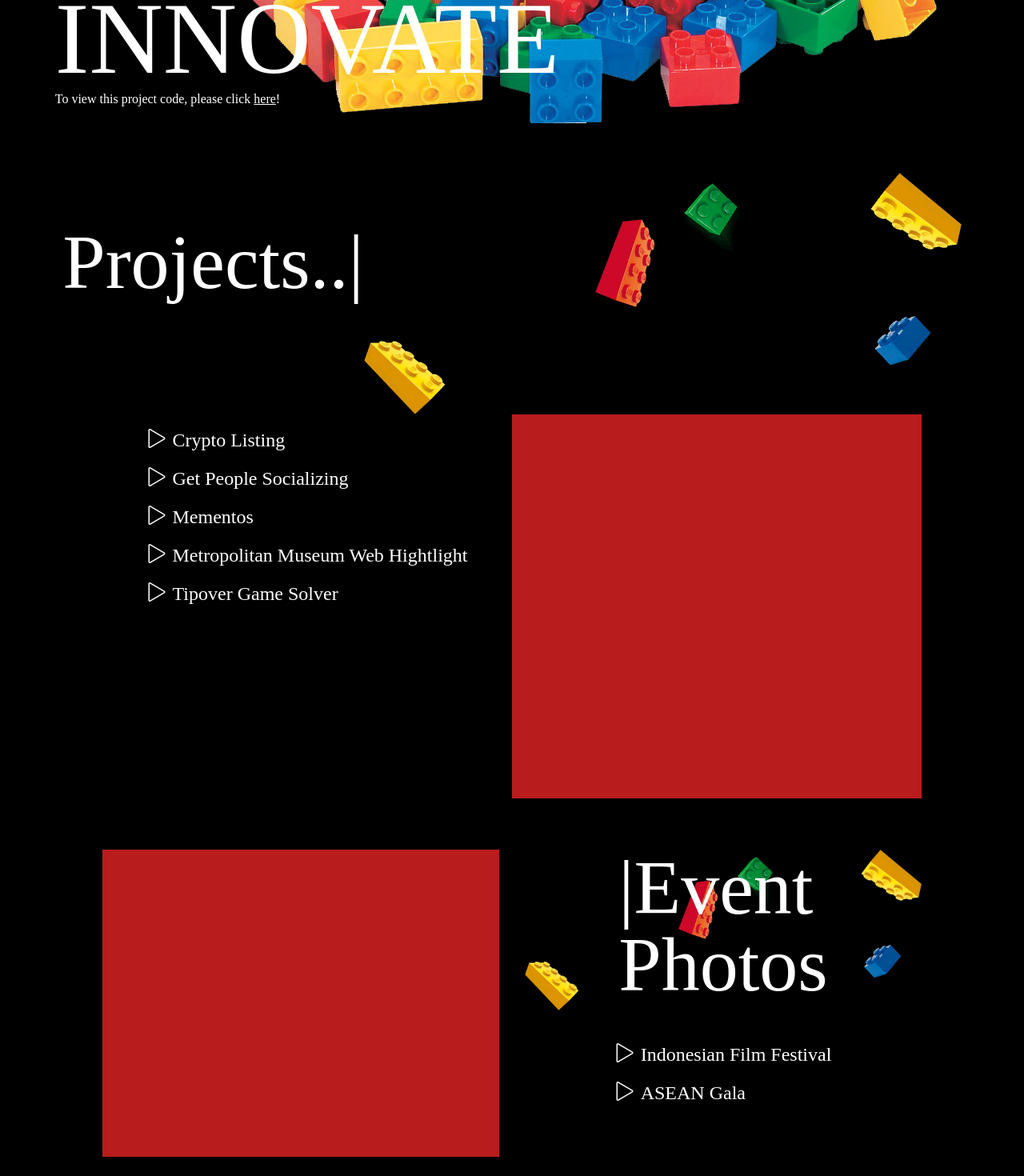
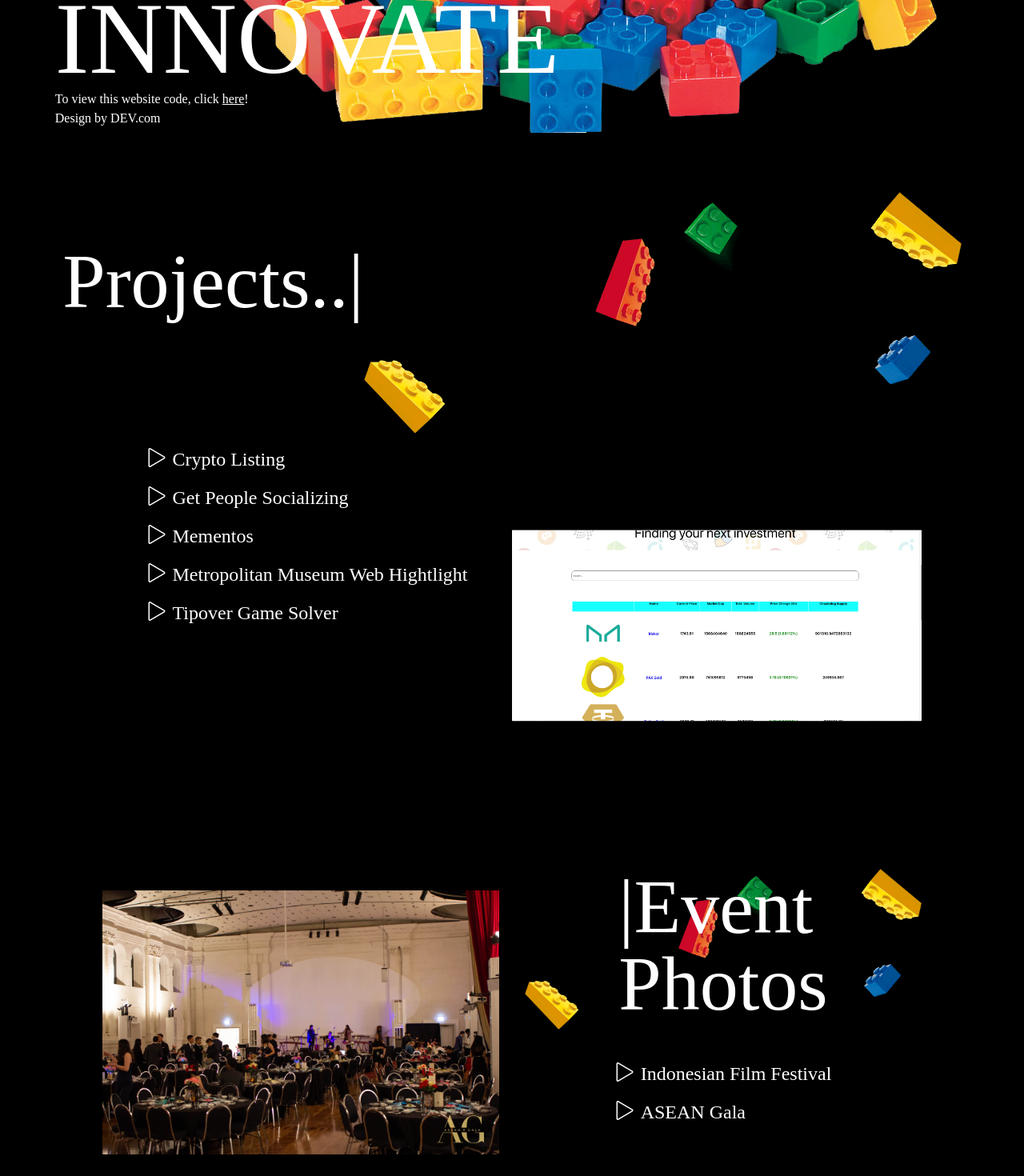
Before and after one commit to jansk32/simpleResume, a React (Create React App) app in the folder resume/: page / in a window 1280 px wide. Shown: the part 660-2130 px from the top of the page at 80% size. Built offline with nearby package versions, Linux system fonts and the light colour scheme.

Commit message:
photos and photography page fixes

```diff
--- a/resume/src/Pages/Home.js
+++ b/resume/src/Pages/Home.js
@@ -1,10 +1,19 @@
-import React from 'react';
+import React, {useState} from 'react';
 import './style/Home.css';
 import Layout from '../Layouts/Layout.js'
 import fallBricks from "../assets/falling_bricks.png"
 import IconTriangle from '../assets/triangle.js';
 
+// import portfolio
+import crypto from "../assets/portfolio/crypto.png";
+import metro from "../assets/portfolio/metropolitan.png";
+import mementos from "../assets/portfolio/mementos.jpeg";
+import gps from "../assets/portfolio/gps.jpeg";
+import tipover from "../assets/portfolio/tipover.png";
+import eventPhoto from "../assets/photos/IMG_8843.jpg";
+
 function Home() {
+    const [portfolioPhoto, setPhoto] = useState(crypto);
 return (
     <Layout>
     <div className="center bg-black pb-16">
@@ -15,7 +24,8 @@ return (
                 <p className='text-9xl'>BUILD</p>
                 <p className='text-9xl'>DEVELOP</p>
                 <p className='text-9xl'>INNOVATE</p>
-                <p>To view this project code, please click <a className="underline" href="https://github.com/jansk32/simpleResume">here</a>!</p>
+                <p>To view this website code, click <a className="underline" href="https://github.com/jansk32/simpleResume">here</a>!</p>
+                <p>Design by DEV.com</p>
                 </div>
             </div>
         </div>
@@ -27,30 +37,30 @@ return (
             <div className="projects text-white text-2xl flex flex-col lg:flex-row justify-items-center">
                 <div className=' flex-1 center'>
                     <ul>
-                        <li className="flex flex-row my-4" onMouseOver={() => console.log("Hello")}>
+                        <li className="flex flex-row my-4" onMouseOver={() => setPhoto(crypto)}>
                             <IconTriangle className="mr-2 rotate-90 mt-0.5"/>
                             <a href='https://github.com/jansk32/CryptoTaskPage' target="_blank">Crypto Listing</a>
                         </li>
-                        <li className="flex flex-row my-4" onMouseOver={() => console.log("Hello")}>
+                        <li className="flex flex-row my-4" onMouseOver={() => setPhoto(gps)}>
                             <IconTriangle className="mr-2 rotate-90 mt-0.5"/>
                             <a href='https://github.com/StaticDDQ/Go-Blox-GPS' target="_blank">Get People Socializing</a>
                         </li>
-                        <li className="flex flex-row my-4" onMouseOver={() => console.log("Hello")}>
+                        <li className="flex flex-row my-4" onMouseOver={() => setPhoto(mementos)}>
                             <IconTriangle className="mr-2 rotate-90 mt-0.5"/>
                             <a href='https://github.com/jansk32/mementos' target="_blank">Mementos</a>
                         </li>
-                        <li className="flex flex-row my-4" onMouseOver={() => console.log("Hello")}>
+                        <li className="flex flex-row my-4" onMouseOver={() => setPhoto(metro)}>
                             <IconTriangle className="mr-2 rotate-90 mt-0.5"/>
                             <a href='https://github.com/jansk32/MetropolitanView' target="_blank">Metropolitan Museum Web Hightlight </a>
                         </li>
-                        <li className="flex flex-row my-4" onMouseOver={() => console.log("Hello")}>
+                        <li className="flex flex-row my-4" onMouseOver={() => setPhoto(tipover)}>
                             <IconTriangle className="mr-2 rotate-90 mt-0.5"/>
                             <a href="https://github.com/jansk32/TipOverGame" target="_blank">Tipover Game Solver</a>
                         </li>
                     </ul>
                 </div>
-                <div className='flex-1 bg-red-700 h-full w-96 relative'>
-                    {/* <img className="object-none" src={test} alt="portofolio"/> */}
+                <div className='flex-1 h-full w-96 relative flex justify-center items-center'>
+                    <img className="object-contain h-full" src={portfolioPhoto} alt="portofolio"/>
                 </div>
             </div>
             <div className="projects text-white text-2xl flex flex-col lg:flex-row-reverse  justify-items-center h-96 mt-16">
@@ -71,8 +81,8 @@ return (
                         </ul>
                     </div>
                 </div>
-                <div className='projects-display flex-1 bg-red-700 h-full w-96'>
-                    {/* <img className="object-none" src={test} alt="portofolio"/> */}
+                <div className='projects-display flex-1 h-full w-96 relative flex justify-center items-center'>
+                    <img className="object-contain h-full" src={eventPhoto} alt="portofolio"/>
                 </div>
             </div>
         </div>
--- a/resume/src/Pages/Photography.js
+++ b/resume/src/Pages/Photography.js
@@ -40,7 +40,7 @@ function Photography(){
         <Layout>
             <div className="bg-black text-white">
                 <div className="photography-banner bg-contain bg-no-repeat bg-center center py-16">
-                    <p className="text-2xl mt-32 px-32">Your memories are priceless |</p>
+                    <p className="text-2xl mt-32 px-8">Your memories are priceless |</p>
                     <p className="text-9xl">PHOTOGRAPHY.</p>
                 </div>
                 <div className="code-section center pb-32">
```
Also changed, not shown: resume/src/assets/photos/IMG_8843.jpg (added).
